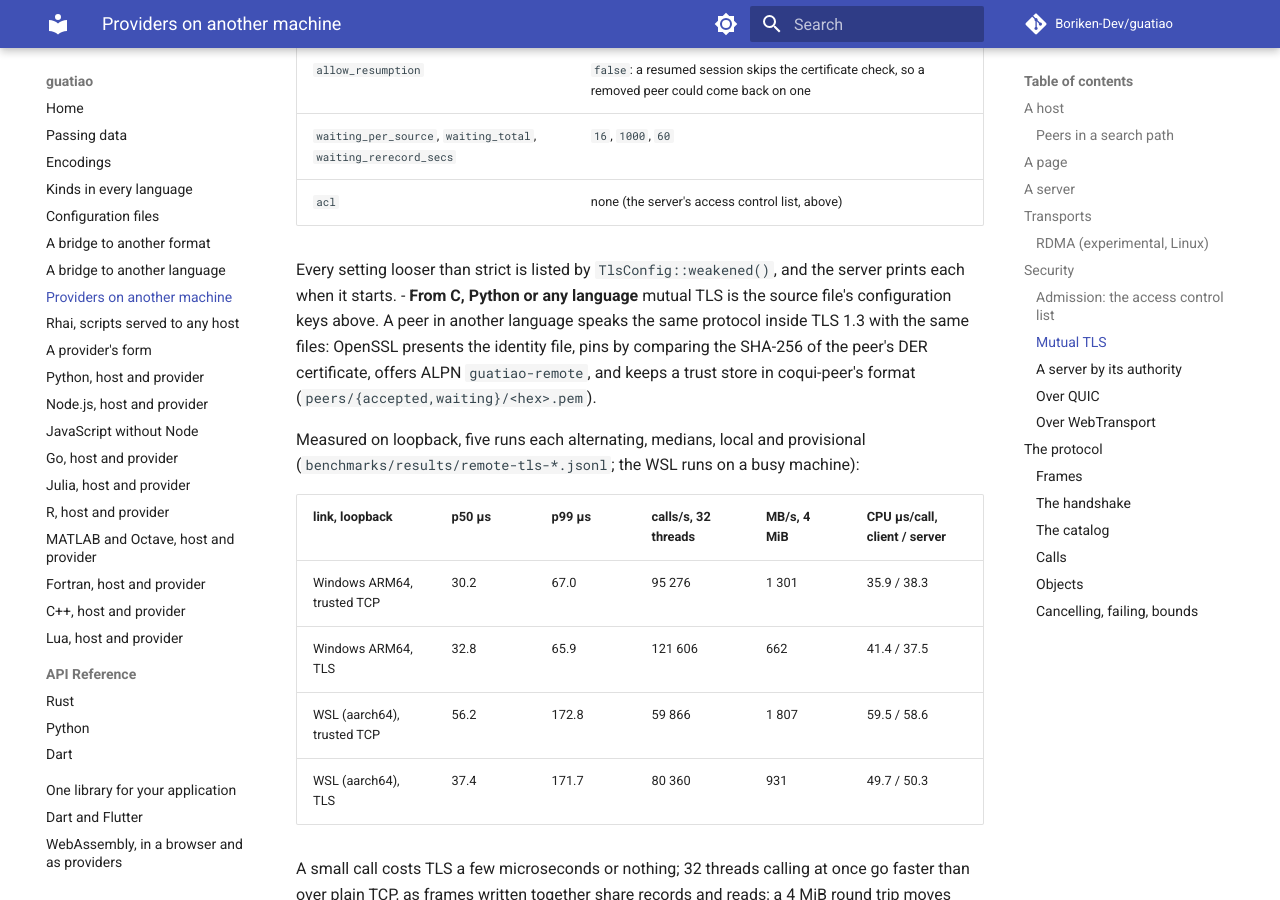
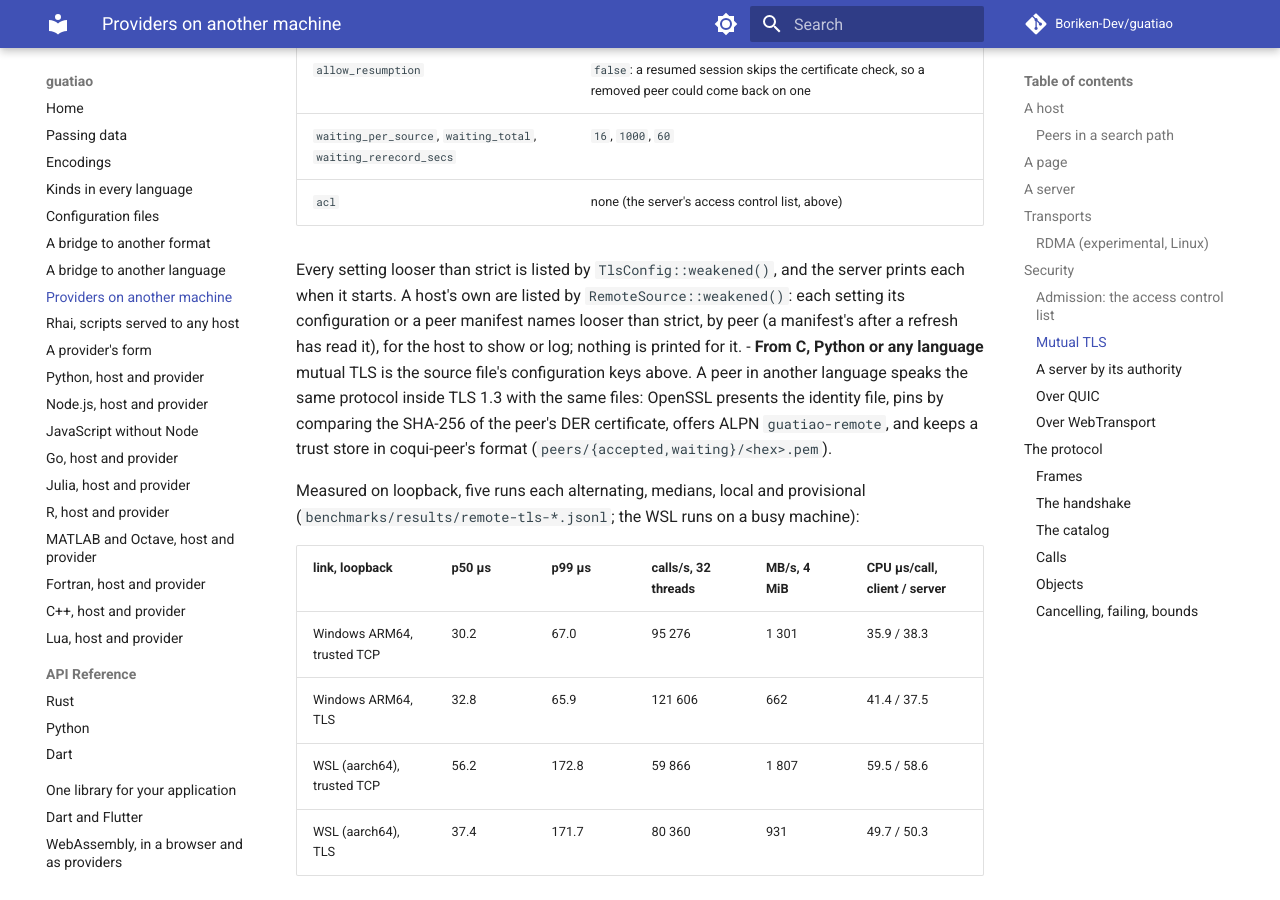
Before and after one commit to Boriken-Dev/guatiao, an MkDocs documentation site: the page built from docs/remote.md, in a window 1280 px wide and 900 px high, scrolled down 14150 px. Built offline with MkDocs 1.6.1 and Material for MkDocs 9.7.7, drawn with Linux system fonts in a browser that asks for light colours; comment, search, counter and statistics services are not loaded.

Commit message:
docs: a remote host's own weakened TLS settings

```diff
--- a/docs/remote.md
+++ b/docs/remote.md
@@ -635,7 +635,11 @@ let connect = WsConnect::new("wss://192.0.2.21:7443/").tls(&host)?;
   | `acl` | none (the server's access control list, above) |
 
   Every setting looser than strict is listed by `TlsConfig::weakened()`,
-  and the server prints each when it starts.
+  and the server prints each when it starts. A host's own are listed by
+  `RemoteSource::weakened()`: each setting its configuration or a peer
+  manifest names looser than strict, by peer (a manifest's after a
+  refresh has read it), for the host to show or log; nothing is printed
+  for it.
 - **From C, Python or any language** mutual TLS is the source file's
   configuration keys above. A peer in another language speaks the
   same protocol inside TLS 1.3 with the same files: OpenSSL presents the
```
Also changed, not shown: CHANGELOG.md (+6 -0 lines).
